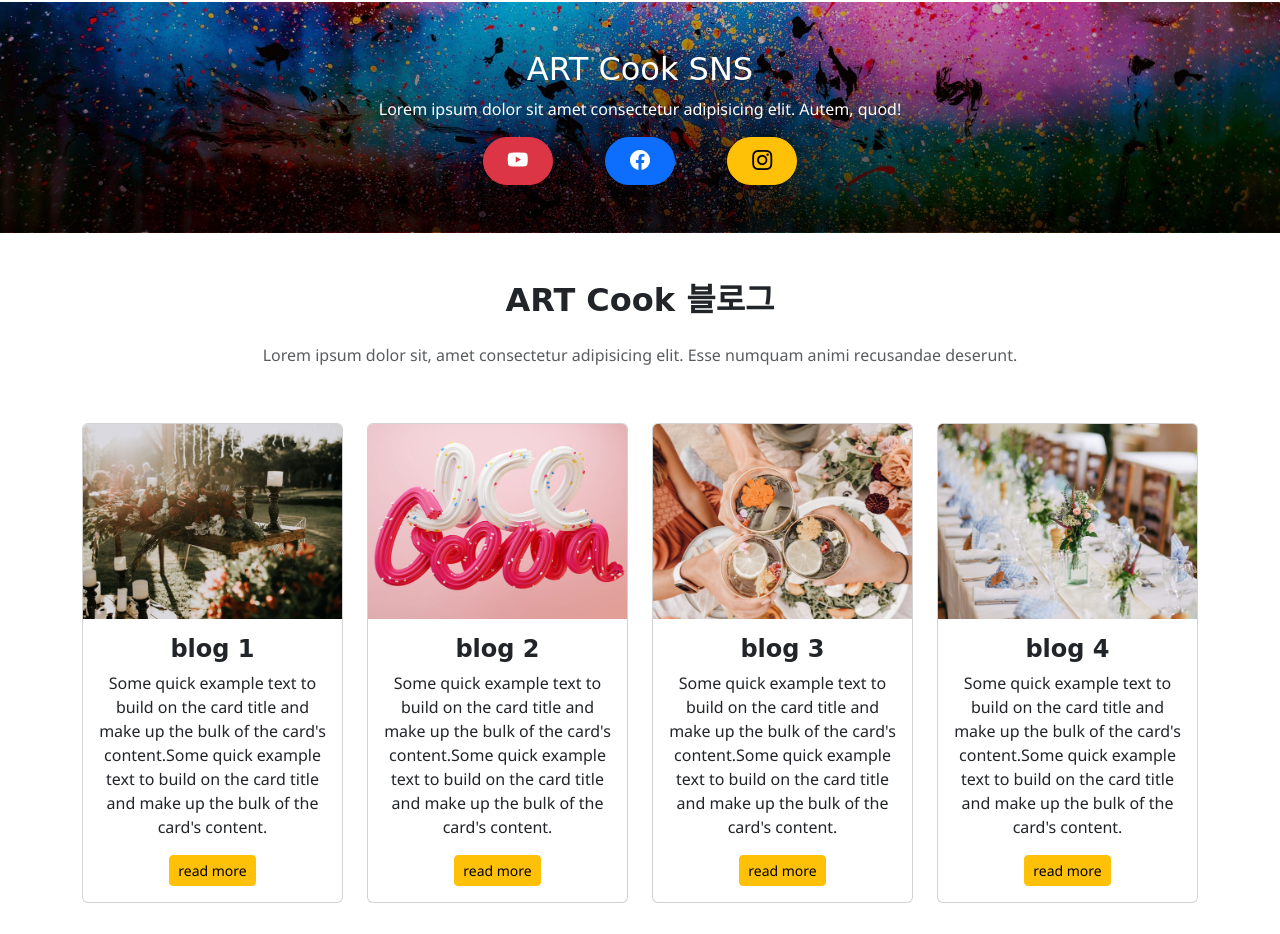
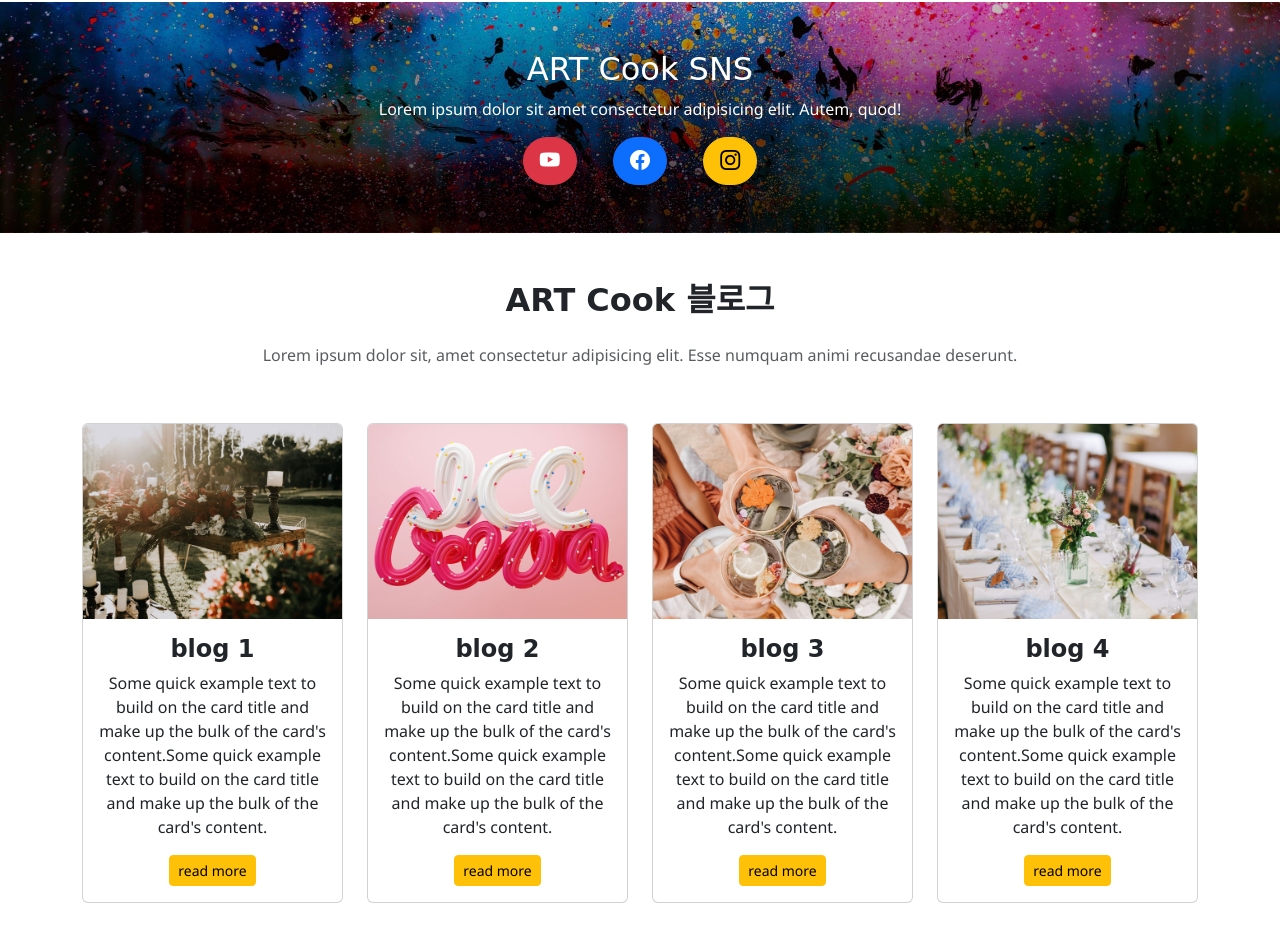
Before and after one commit to lwonbi/cook, a plain HTML site: page index.html in a window 1280 px wide. Shown: the part 3424-4358 px from the top of the page. Drawn offline with nearby package versions, Linux system fonts and the light colour scheme; a web font is replaced by a local one.

Commit message:
sns_section_margin update
sns_section_margin update

```diff
--- a/index.html
+++ b/index.html
@@ -193,9 +193,9 @@
             <h2>ART Cook SNS</h2>
             <p>Lorem ipsum dolor sit amet consectetur adipisicing elit. Autem, quod!</p>
             <div>
-                <a class="btn btn-danger rounded-pill btn-lg mx-4 px-4" href="http://www.youtube.com/@it4230" target="_blank"><i class="bi bi-youtube"></i></a>
-                <a class="btn btn-primary rounded-pill btn-lg mx-4 px-4" href="#" target="_blank"><i class="bi bi-facebook"></i></a>
-                <a class="btn btn-warning rounded-pill btn-lg mx-4 px-4" href="#" target="_blank"><i class="bi bi-instagram"></i></a>
+                <a class="btn btn-danger rounded-pill btn-lg mx-3 px-3" href="http://www.youtube.com/@it4230" target="_blank"><i class="bi bi-youtube"></i></a>
+                <a class="btn btn-primary rounded-pill btn-lg mx-3 px-3" href="#" target="_blank"><i class="bi bi-facebook"></i></a>
+                <a class="btn btn-warning rounded-pill btn-lg mx-3 px-3" href="#" target="_blank"><i class="bi bi-instagram"></i></a>
             </div>
         </div>
     </section>
```
